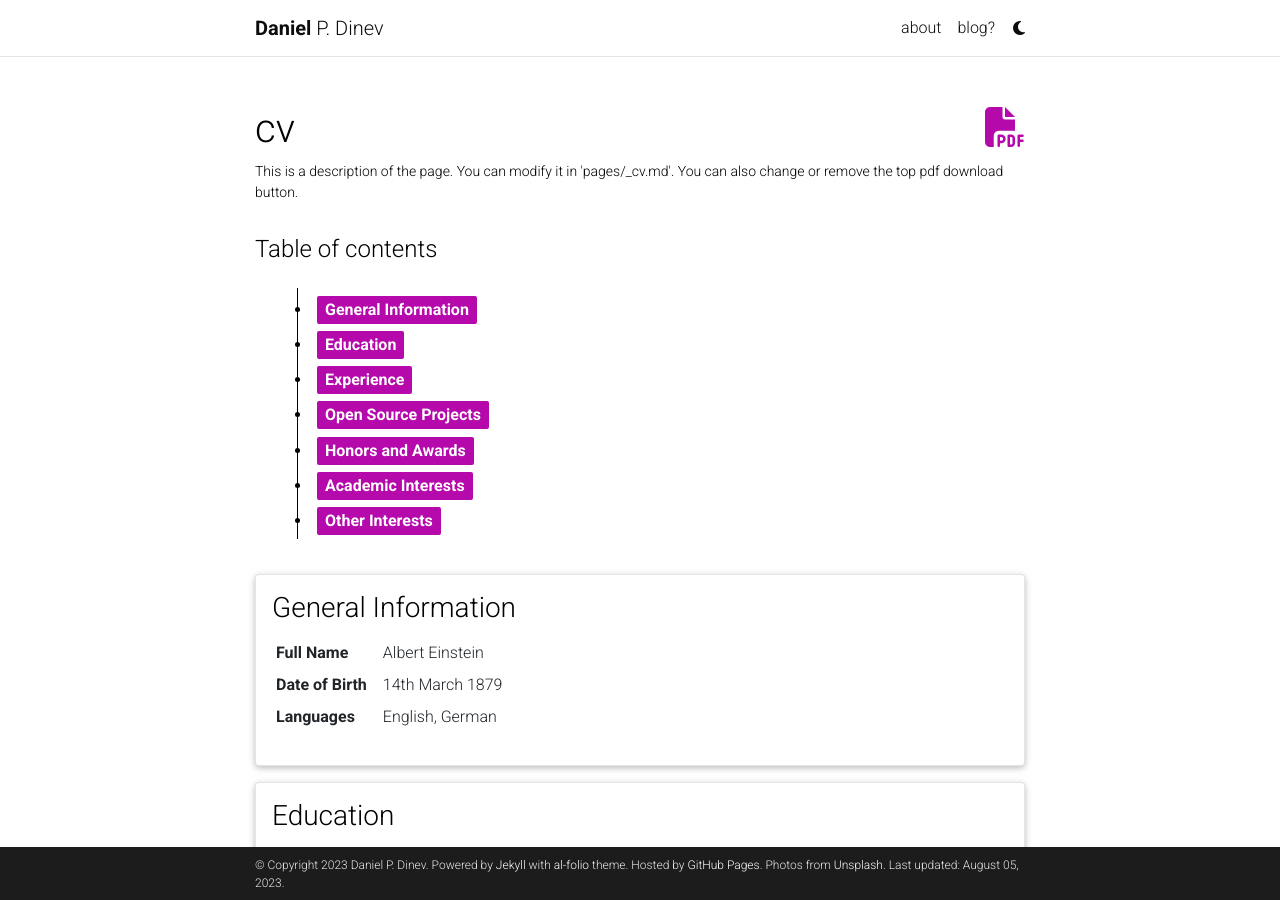
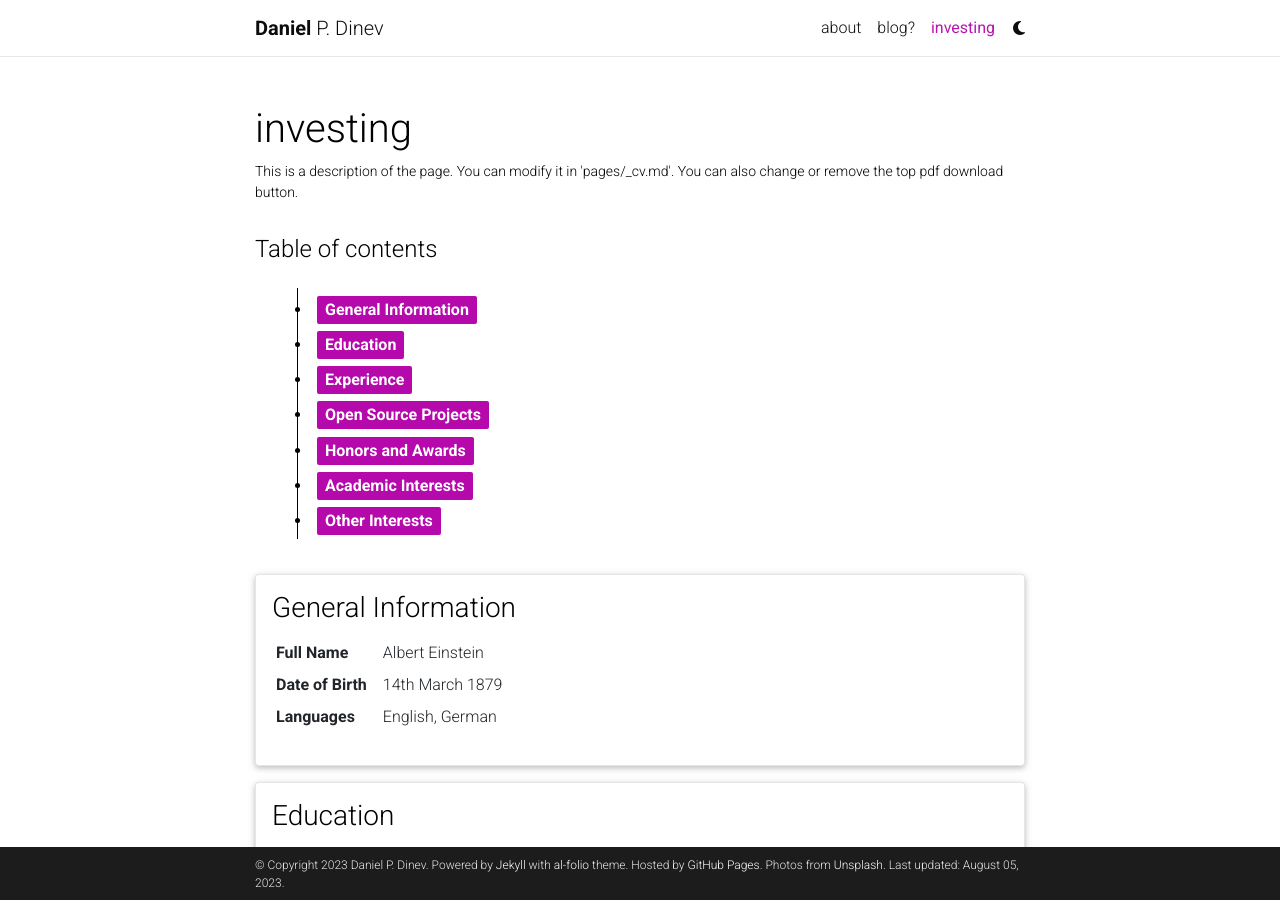
Before and after one commit to Rextar2003/Rextar2003.github.io, a Jekyll site: the page built from _pages/cv.md, in a window 1280 px wide and 900 px high. Built offline with Jekyll 4.4.1, drawn with Linux system fonts in a browser that asks for light colours; comment, search, counter and statistics services are not loaded; a style sheet for code colours, icons or effects is not loaded.

Commit message:
investing

```diff
--- a/_config.yml
+++ b/_config.yml
@@ -125,7 +125,7 @@
 
 blog_name: blogЪТ # blog_name will be displayed in your blog page
 blog_nav_title: blog? # your blog must have a title for it to be displayed in the nav bar
-blog_description: Уебсайт тип `визитка` без забравен блог ще е като
+blog_description:
 permalink: /blog/:year/:title/
 
 # Pagination
--- a/_pages/cv.md
+++ b/_pages/cv.md
@@ -1,9 +1,15 @@
 ---
 layout: cv
-permalink: /cv/
-title: cv
-nav: false
+permalink: /investing/
+title: investing
+nav: true
 nav_order: 4
-cv_pdf: example_pdf.pdf
+cv_pdf:
 description: This is a description of the page. You can modify it in 'pages/_cv.md'. You can also change or remove the top pdf download button.
 ---
+
+Holding:
+
+`ATVI`
+`ADS`
+`SXR8`
```
